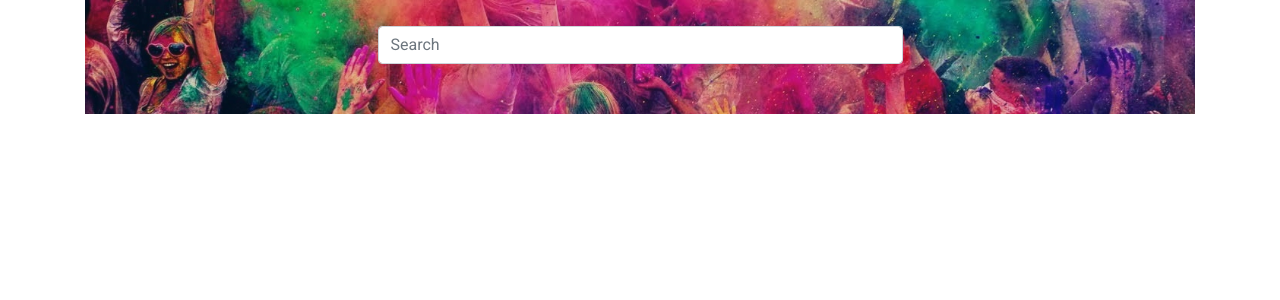
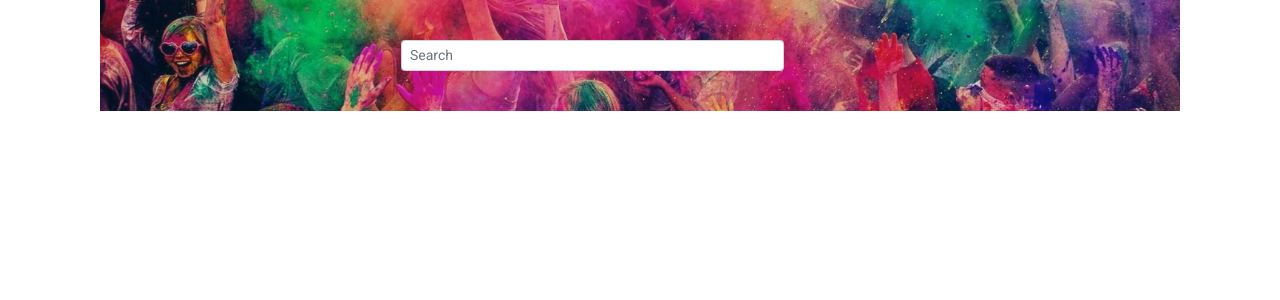
Before and after one commit to csillaurban/codecool-enterprise-eventmine-frontend, a React (Create React App) app: page / in a window 1280 px wide. Shown: the top 300 px of the page. Built offline with nearby package versions, Linux system fonts and the light colour scheme.

Commit message:
get back response after search

```diff
--- a/package.json
+++ b/package.json
@@ -3,12 +3,14 @@
   "version": "0.1.0",
   "private": true,
   "dependencies": {
+    "axios": "^0.18.0",
     "bootstrap": "^4.3.1",
     "jquery": "^1.9.1",
     "mdbreact": "^4.11.0",
     "react": "^16.8.3",
     "react-bootstrap": "^1.0.0-beta.5",
     "react-dom": "^16.8.3",
+    "react-router-dom": "4.3.1",
     "react-scripts": "^2.1.8",
     "typescript": "^3.3.3333"
   },
--- a/src/App.js
+++ b/src/App.js
@@ -1,14 +1,58 @@
 import React, { Component } from 'react';
+import {BrowserRouter as Router, Route, Redirect} from "react-router-dom";
 import './App.css';
 import Header from "./components/Header";
+import SearchResult from "./components/pages/SearchResult";
+import axios from 'axios';
 
 class App extends Component {
+  state = {
+    events: [],
+    resultsFound: false
+  }
+
+  sendKeyword = (keyword) => {
+    axios.get(`http://localhost:8080/events/search/${keyword}`
+    ).then(res => this.setState({events: res.data, resultsFound: true}))
+  }
+
+  emptyResults = () => this.setState({resultsFound: false});
+
+
   render() {
-    return (
-      <div className="App">
-        <Header/>
-      </div>
-    );
+    console.log(this.state.resultsFound);
+    if(this.state.resultsFound) {
+      return (
+          <Router>
+            <div className="App">
+              <div className="container">
+                <Header sendKeyword={this.sendKeyword}/>
+      <Redirect to="/events/results" render={props=> (
+          <React.Fragment>
+            <SearchResult events={this.state.events} emptyResults={this.emptyResults}/>
+          </React.Fragment>
+      )}/>
+              </div>
+            </div>
+      </Router>)
+    } else {
+      return (
+          <Router>
+            <div className="App">
+              <div className="container">
+                <Header sendKeyword={this.sendKeyword}/>
+                <Route path="/" render={props => (
+                    <React.Fragment>
+
+                    </React.Fragment>
+                )}/>
+
+              </div>
+            </div>
+          </Router>
+
+      )
+    }
   }
 }
 
--- a/src/components/Header.js
+++ b/src/components/Header.js
@@ -1,6 +1,4 @@
 import React, { Component } from 'react';
-import {Col, Row} from "react-bootstrap";
-import SearchField from "./SearchField";
 import ImageComp from "./ImageComp";
 
 
@@ -8,7 +6,7 @@ class Header extends Component {
     render() {
         return (
             <div className="Header">
-                <ImageComp/>
+                <ImageComp sendKeyword={this.props.sendKeyword}/>
             </div>
         );
     }
--- a/src/components/ImageComp.js
+++ b/src/components/ImageComp.js
@@ -16,7 +16,7 @@ class ImageComp extends Component {
                                 alt=""
                             />
                             <MDBMask className="flex-center" overlay="teal-slight">
-                                <SearchField/>
+                                <SearchField sendKeyword={this.props.sendKeyword}/>
                             </MDBMask>
                         </MDBView>
                     </MDBCol>
--- a/src/components/SearchField.js
+++ b/src/components/SearchField.js
@@ -1,13 +1,37 @@
 import React, {Component} from 'react';
-import {MDBCol, MDBIcon} from 'mdbreact';
+import {MDBCol} from 'mdbreact';
+import {BrowserRouter as Router, Route, Redirect} from "react-router-dom";
+
 
 class SearchField extends Component{
+    state = {
+        keyword: ''
+    }
+
+    onChange = (e) => this.setState({[e.target.name]: e.target.value});
+
+    submitKeyword = (e) => {
+        e.preventDefault();
+        this.props.sendKeyword(this.state.keyword);
+        this.setState({keyword: ''});
+    }
+
     render() {
         return (
             <MDBCol md="6">
-                <div className="active-pink-3 active-pink-4 mb-4">
-                    <input className="form-control" type="text" placeholder="Search" aria-label="Search" />
-                </div>
+                <form onSubmit={this.submitKeyword} className="form-inline mt-4 mb-4">
+                    <input
+                        name="keyword"
+                        className="form-control form-control-sm ml-3 w-75"
+                        type="text"
+                        placeholder="Search"
+                        aria-label="Search"
+                        value={this.state.keyword}
+                        onChange={this.onChange}
+                    />
+                </form>
+                <Router>
+                </Router>
             </MDBCol>
         );
     }
--- /dev/null
+++ b/src/components/pages/SearchResult.js
@@ -0,0 +1,14 @@
+import React, {Component} from 'react';
+
+class SearchResult extends Component {
+    render() {
+        console.log(this.props.events);
+        return (
+            <div>
+                <h1>Result</h1>
+            </div>
+        );
+    }
+}
+
+export default SearchResult;
```
Also changed, not shown: 1 other file (tests, documents, lock files or other folders).
